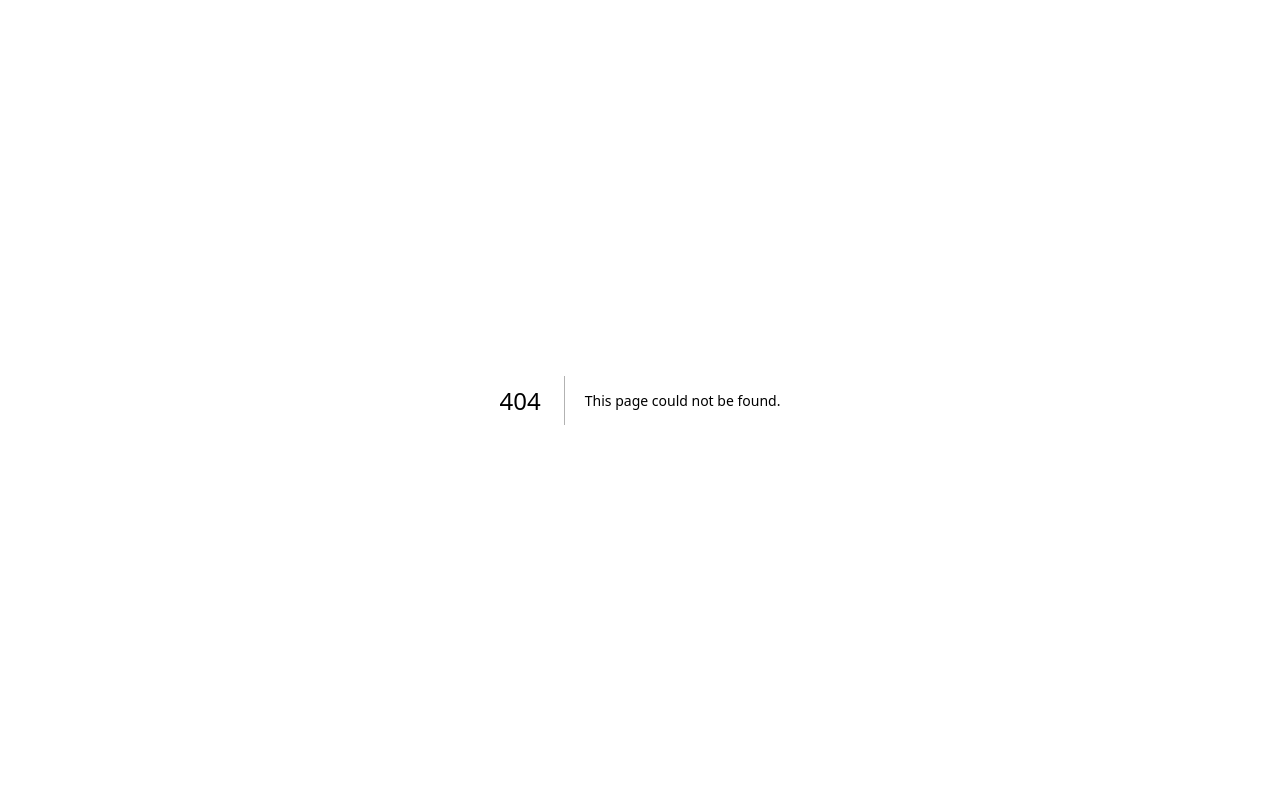
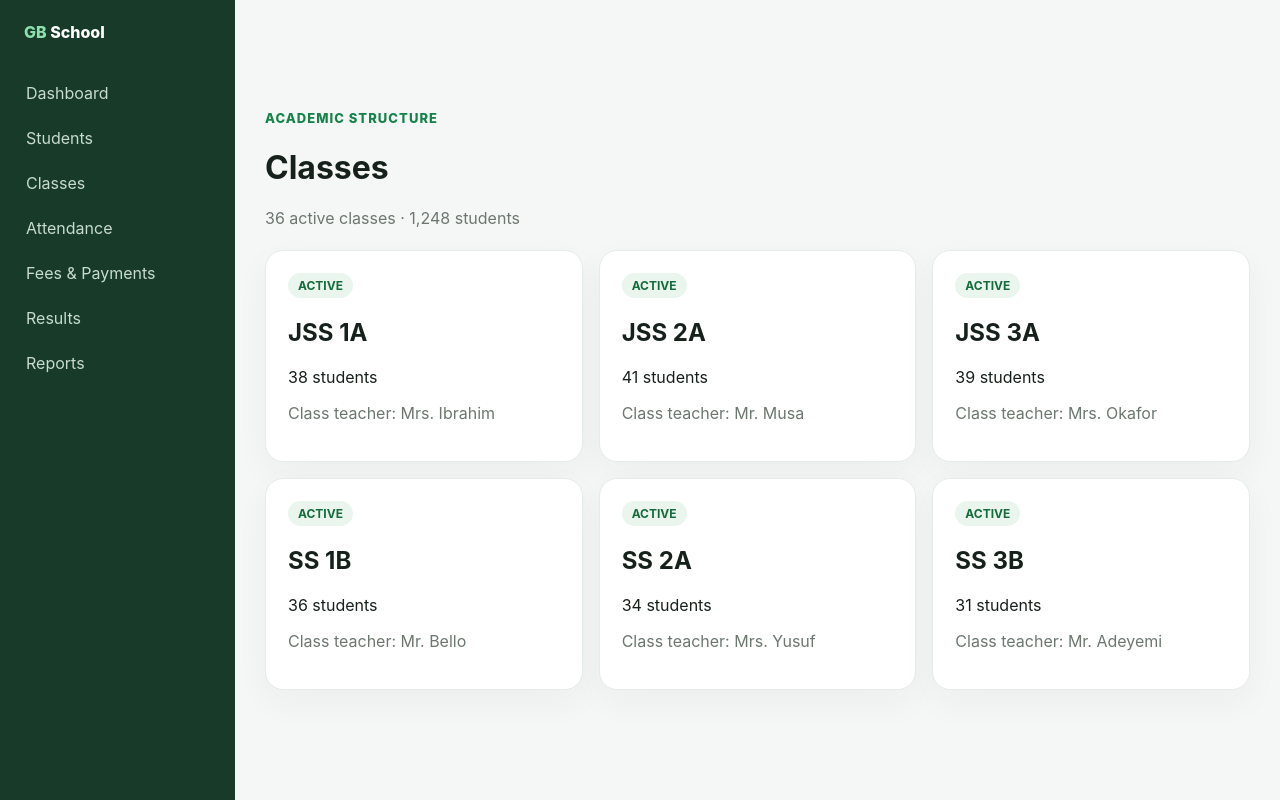
Before and after one commit to greenbasket-labs/GB-demo-school, a Next.js app: page /classes in a window 1280 px wide. Before the commit this address had no page. Built offline with nearby package versions, Linux system fonts and the light colour scheme.

Commit message:
build: add classes module

```diff
--- /dev/null
+++ b/app/classes/page.tsx
@@ -0,0 +1,4 @@
+import Link from 'next/link'
+const classes=[['JSS 1A','38','Mrs. Ibrahim'],['JSS 2A','41','Mr. Musa'],['JSS 3A','39','Mrs. Okafor'],['SS 1B','36','Mr. Bello'],['SS 2A','34','Mrs. Yusuf'],['SS 3B','31','Mr. Adeyemi']]
+export default function Classes(){return <Page><div className="eyebrow">Academic structure</div><h1>Classes</h1><p className="muted">36 active classes · 1,248 students</p><div className="grid grid3" style={{marginTop:22}}>{classes.map(c=><div className="card" key={c[0]}><span className="pill">ACTIVE</span><h2>{c[0]}</h2><p>{c[1]} students</p><p className="muted">Class teacher: {c[2]}</p></div>)}</div></Page>}
+function Page({children}:{children:React.ReactNode}){return <div className="dashboard"><aside className="side"><div className="brand">GB <span style={{color:'#fff'}}>School</span></div>{['Dashboard','Students','Classes','Attendance','Fees & Payments','Results','Reports'].map(x=><Link href={x==='Dashboard'?'/dashboard':`/${x.toLowerCase().replaceAll(' ','-').replace('&-','')}`} key={x}>{x}</Link>)}</aside><main className="main">{children}</main></div>}
```
